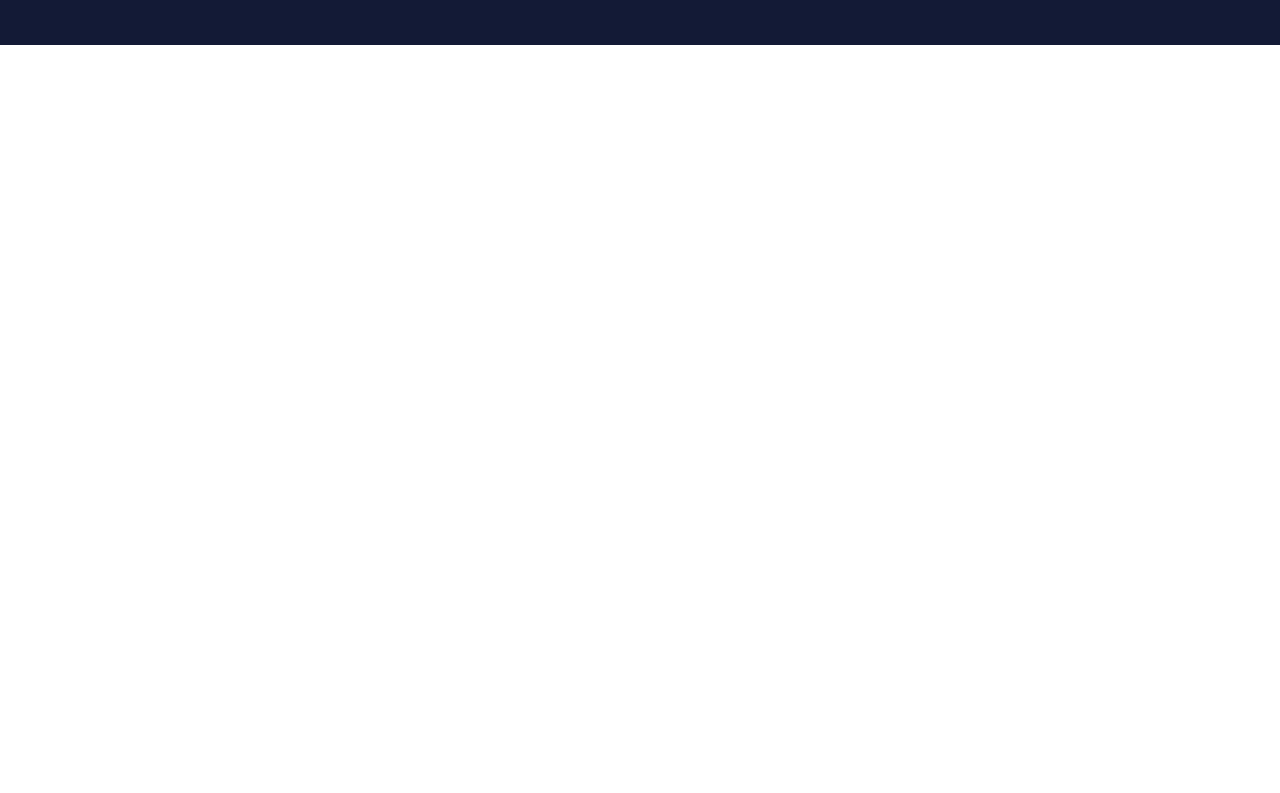
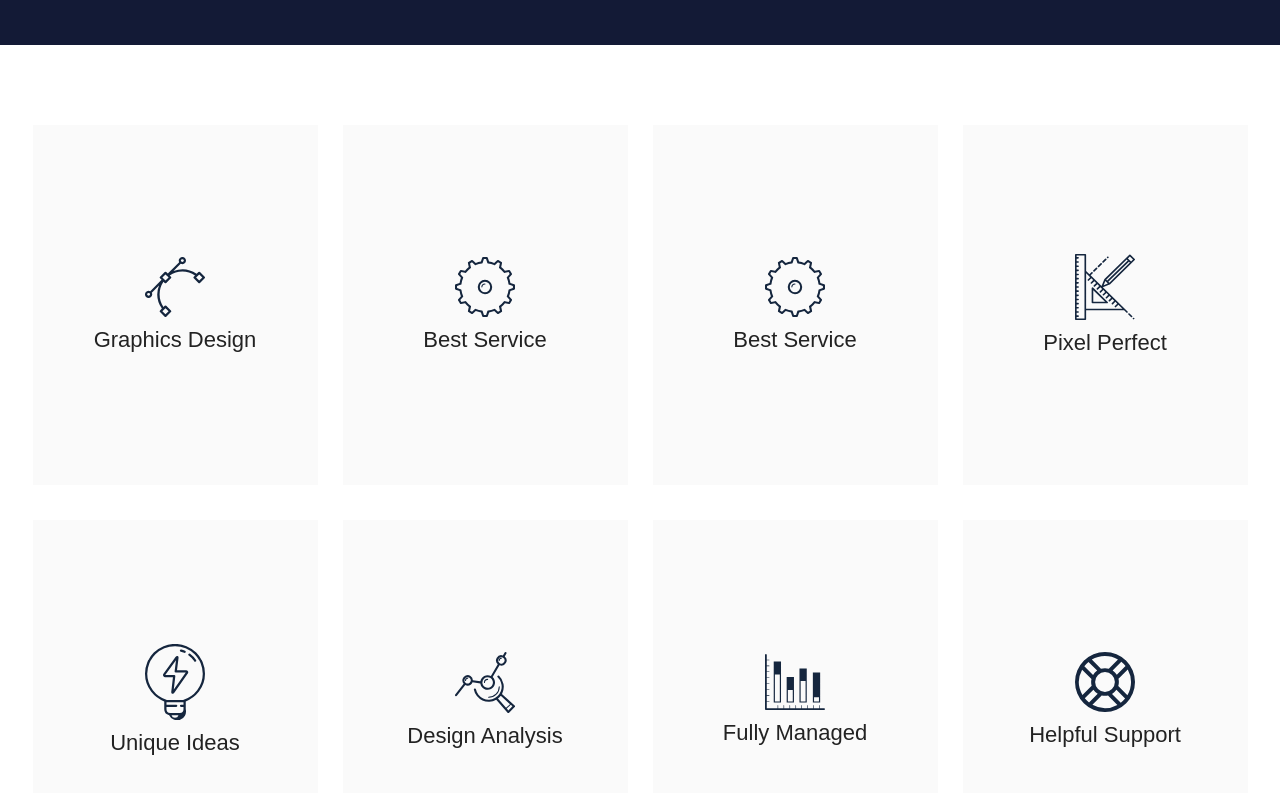
Before and after one commit to JamesGlik/front2024-exam2, a plain HTML site: page index.html in a window 1280 px wide. Shown: the part 2135-2928 px from the top of the page. Before the commit the page ends 2180 px from the top, so only its background shows below. Drawn offline with Linux system fonts and the light colour scheme; files whose address does not match are found by name.

Commit message:
part 3
added html and CSS code with media query

```diff
--- a/assets/css/style.css
+++ b/assets/css/style.css
@@ -372,6 +372,65 @@ body {
     border: none;
 }
 
+.block-section {
+    margin-top: 30px;
+}
+
+.block-container {
+    display: flex;
+    flex-wrap: wrap;
+    gap:25px;
+    margin-top:80px;
+    justify-content: center;
+}
+
+.block {
+    width: 285px;
+    height: 360px;
+    margin-bottom: 10px;
+    background-color: #FAFAFA;
+    display: flex;
+    flex-direction: column;
+    justify-content: center;
+    align-items: center;
+}
+
+.block-image {
+    width: 60px;
+    height: auto;
+}
+
+.block-text {
+    font-size: 22px;
+    color: #222222;
+    margin-top: 10px;
+}
+
+.block:hover .block-image {
+    opacity: 0;
+}
+
+.block:hover {
+    background-color: #15263E;
+}
+
+.block:hover .block-text {
+    color: #FFFFFF;
+    margin-top: -10px;
+}
+
+.block:hover::after {
+    content: "Lorem ipsum dolor amet, consectetur adipiscing elit. Sunt sed ad possimus magni maiores. Ipsa dolor.";
+    font-size: 14px;
+    color: #ECECEC;
+    margin-top: 10px;
+    width:222px;
+    height:70px;
+    padding: 10px;
+    line-height: 1.5;
+    text-align: center;
+}
+
 @media (max-width: 768px) {
     .first-page,
     .second-page {
--- a/index.html
+++ b/index.html
@@ -140,6 +140,42 @@
             </div>
         </div>
     </section>
+    <section class="block-section">
+        <div class="block-container">
+            <div class="block">
+                <img src="assets/images/design.svg" alt="Image 1" class="block-image">
+                <p class="block-text">Graphics Design</p>
+            </div>
+            <div class="block">
+                <img src="assets/images/service.svg" alt="Image 2" class="block-image">
+                <p class="block-text">Best Service</p>
+            </div>
+            <div class="block">
+                <img src="assets/images/service.svg" alt="Image 3" class="block-image">
+                <p class="block-text">Best Service</p>
+            </div>
+            <div class="block">
+                <img src="assets/images/pixel.svg" alt="Image 4" class="block-image">
+                <p class="block-text">Pixel Perfect</p>
+            </div>
+            <div class="block">
+                <img src="assets/images/ideas.svg" alt="Image 5" class="block-image">
+                <p class="block-text">Unique Ideas</p>
+            </div>
+            <div class="block">
+                <img src="assets/images/analysis.svg" alt="Image 6" class="block-image">
+                <p class="block-text">Design Analysis</p>
+            </div>
+            <div class="block">
+                <img src="assets/images/chart.svg" alt="Image 7" class="block-image">
+                <p class="block-text">Fully Managed</p>
+            </div>
+            <div class="block">
+                <img src="assets/images/support.svg" alt="Image 8" class="block-image">
+                <p class="block-text">Helpful Support</p>
+            </div>
+        </div>
+    </section>
     <script src="assets/js/main.js"></script>
 </body>
 
```
